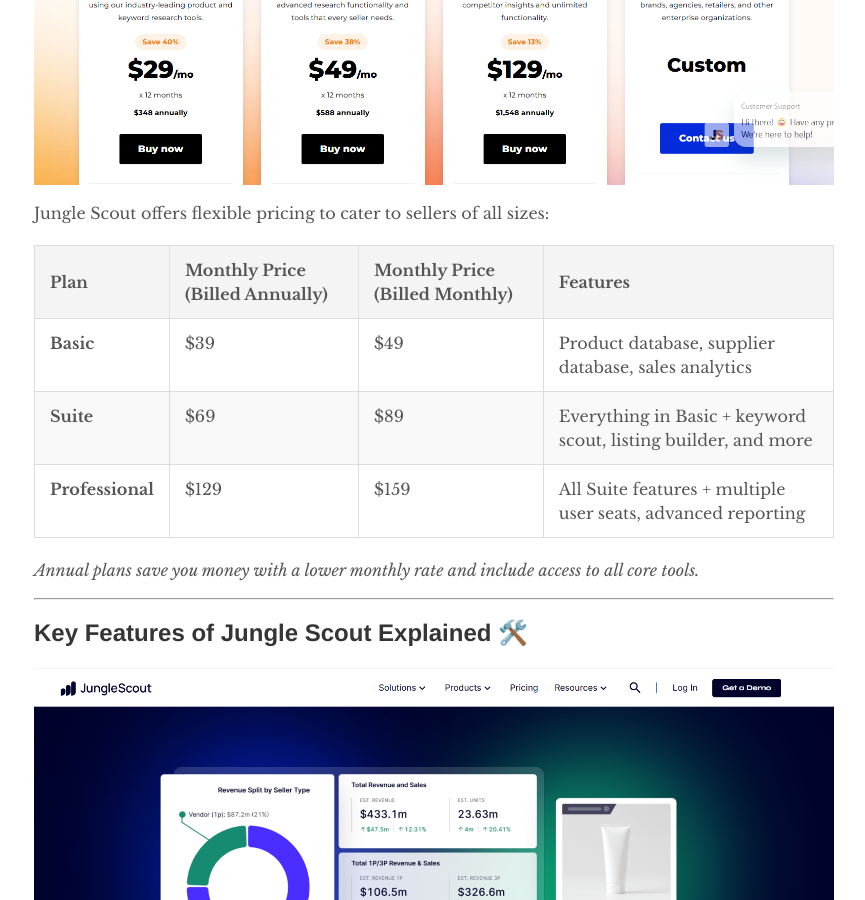
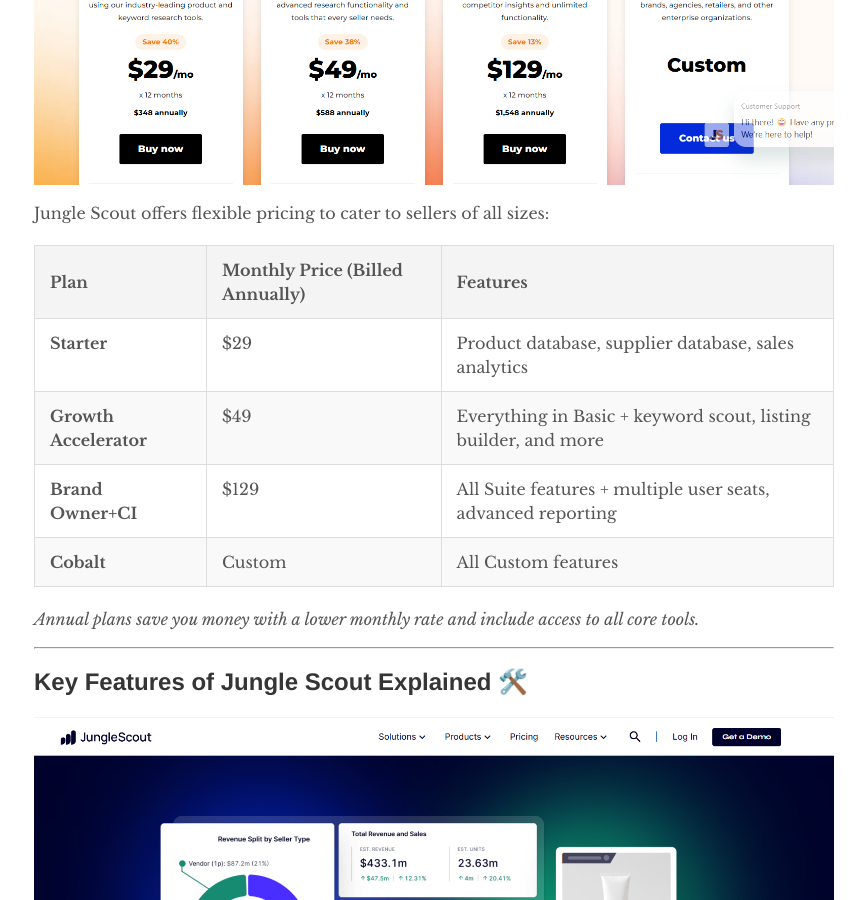
Before and after one commit to digiexe-official/dg, a Jekyll site: the page built from wp/jungle scout coupon codes.md, in a window 1280 px wide and 900 px high, scrolled down 2082 px. Shown: the whole window, without its empty margins (206-1071 px from the left). Built offline with Jekyll 4.4.1, drawn with Linux system fonts in a browser that asks for light colours.

Commit message:
updated pricing

```diff
--- a/wp/jungle scout coupon codes.md
+++ b/wp/jungle scout coupon codes.md
@@ -73,11 +73,12 @@ Follow these simple steps to maximize your savings:
 
 Jungle Scout offers flexible pricing to cater to sellers of all sizes:
 
-| Plan            | Monthly Price (Billed Annually) | Monthly Price (Billed Monthly) | Features                                                         |
-|-----------------|---------------------------------|-------------------------------|------------------------------------------------------------------|
-| **Basic**       | $39                             | $49                           | Product database, supplier database, sales analytics             |
-| **Suite**       | $69                             | $89                           | Everything in Basic + keyword scout, listing builder, and more   |
-| **Professional**| $129                            | $159                          | All Suite features + multiple user seats, advanced reporting     |
+| Plan            | Monthly Price (Billed Annually) | Features                                                         |
+|-----------------|---------------------------------|------------------------------------------------------------------|
+| **Starter**       | $29                            | Product database, supplier database, sales analytics             |
+| **Growth Accelerator**       | $49                             | Everything in Basic + keyword scout, listing builder, and more   |
+| **Brand Owner+CI**| $129                            |  All Suite features + multiple user seats, advanced reporting     |
+| **Cobalt**| Custom                            |  All Custom features      |
 
 *Annual plans save you money with a lower monthly rate and include access to all core tools.*
 
```
